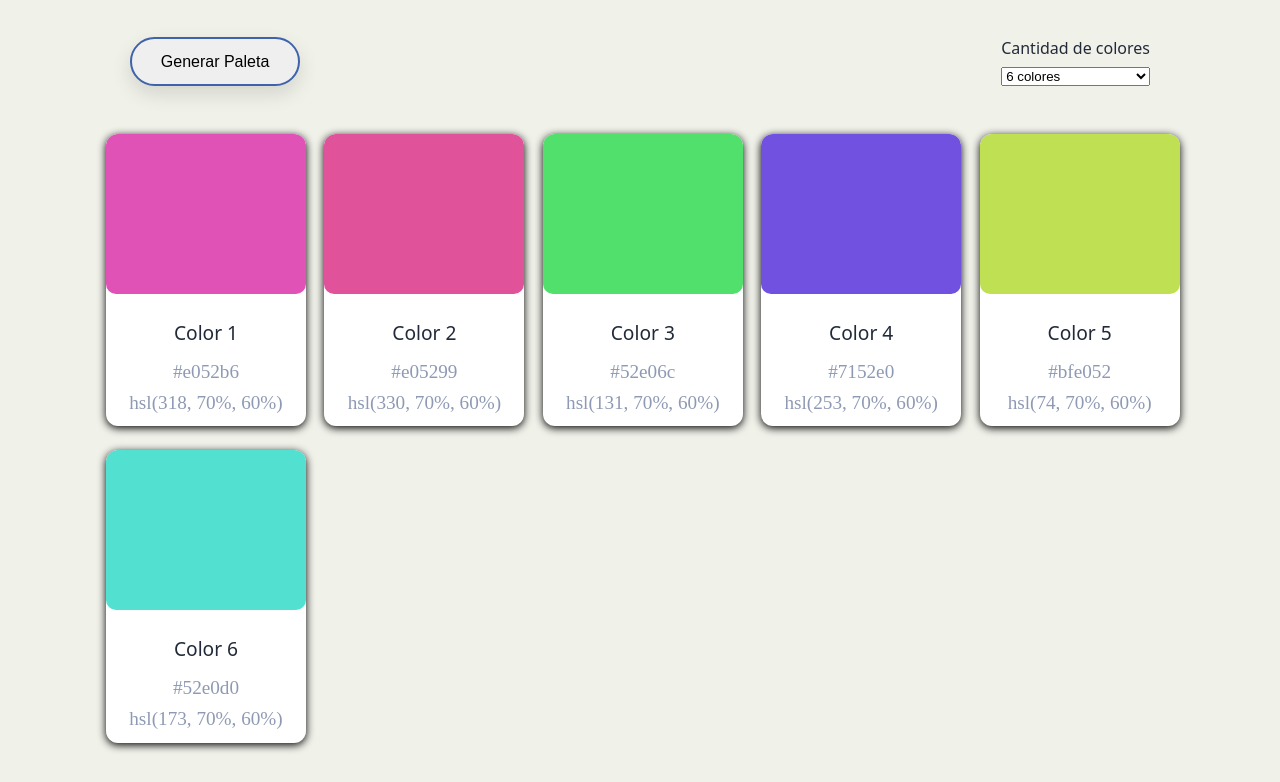
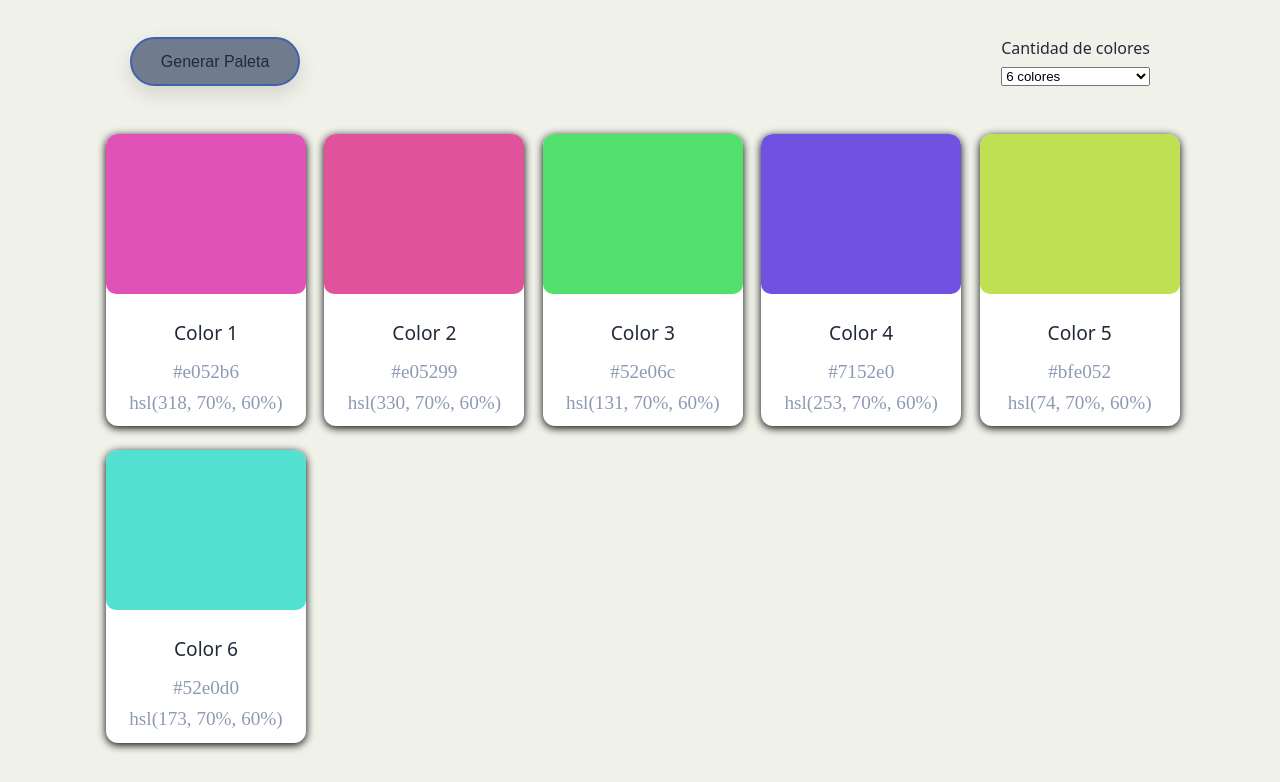
Before and after one commit to castronuovotamara90-art/FT76, a plain HTML site: page index.html in a window 1280 px wide. Shown: the part 282-1064 px from the top of the page. Drawn offline with Linux system fonts and the light colour scheme; a web font is replaced by a local one.

Commit message:
Cambio estilo de botones para modo oscuro

```diff
--- a/css/styles.css
+++ b/css/styles.css
@@ -142,8 +142,8 @@ main {
     font-family: 'Arial', sans-serif;
     font-size: 1rem;
     padding: 0.85rem 1.8rem;
-    color: var(-color-texto);
-    background-color: var(-color-boton);
+    color: var(--color-texto);
+    background-color: var(--color-boton);
     border: 2px solid hsl(220, 46%, 46%);
     border-radius: 999px;
     cursor: pointer;
@@ -153,6 +153,7 @@ main {
 .boton:hover {
     background-color: var(--color-boton-hover);
     transform: translateY(-2px);
+    color: white;
 }
 
 /* COMPONENTE: SWATCH */
```
Also changed, not shown: 1 other file.
